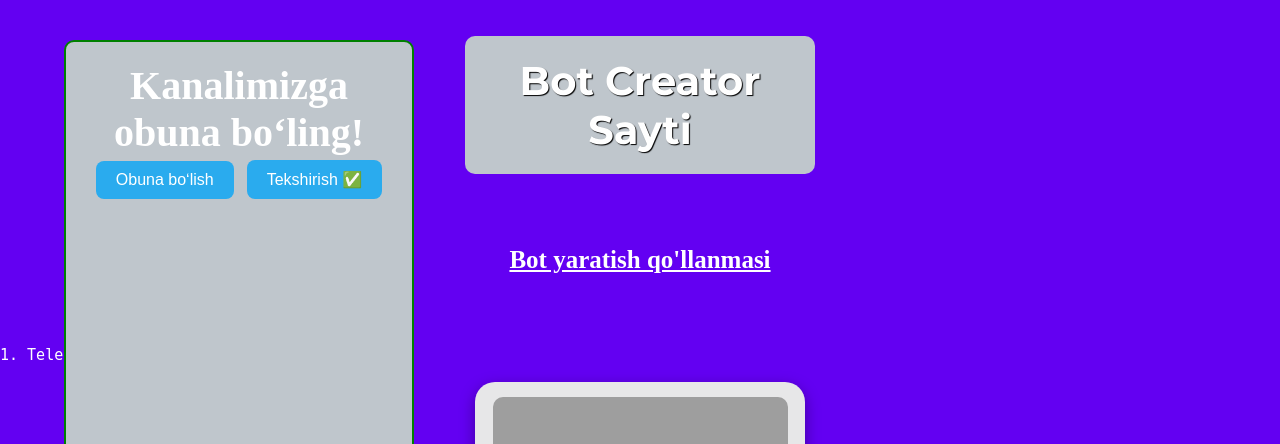
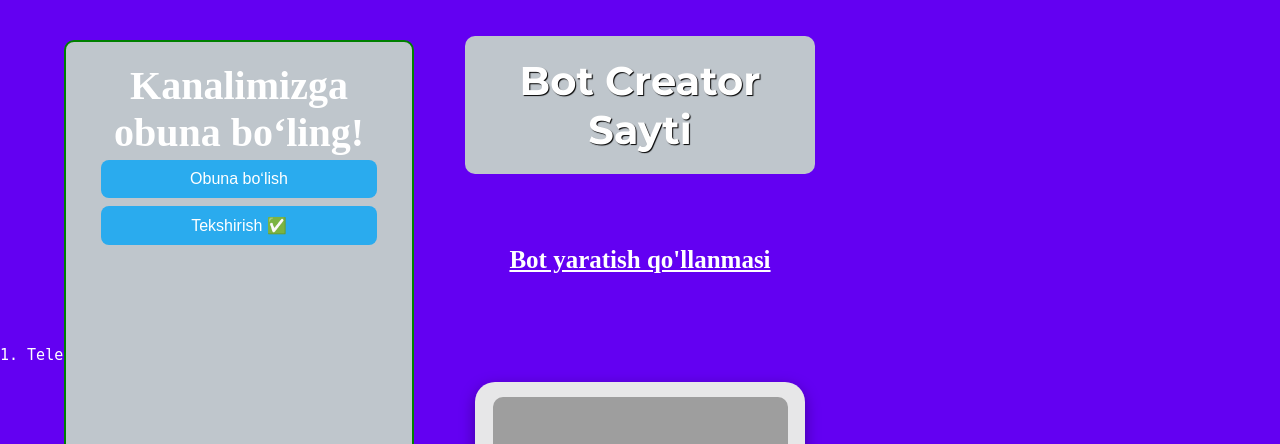
Before and after one commit to mmuzi3427/Makerbotveb, a PHP site: page / in a window 1280 px wide. Shown: the top 444 px of the page. Run offline with PHP 8.4, Linux system fonts and the light colour scheme; grey boxes are pictures that could not be loaded.

Commit message:
Update style.css

```diff
--- a/style.css
+++ b/style.css
@@ -167,6 +167,8 @@ button {
 }
 
 .inline {
+  padding-top:10%;
+  width:90%;
   background-color: #2AABEE; /* Telegram ko‘k */
   color: white;
   border: none;
```
